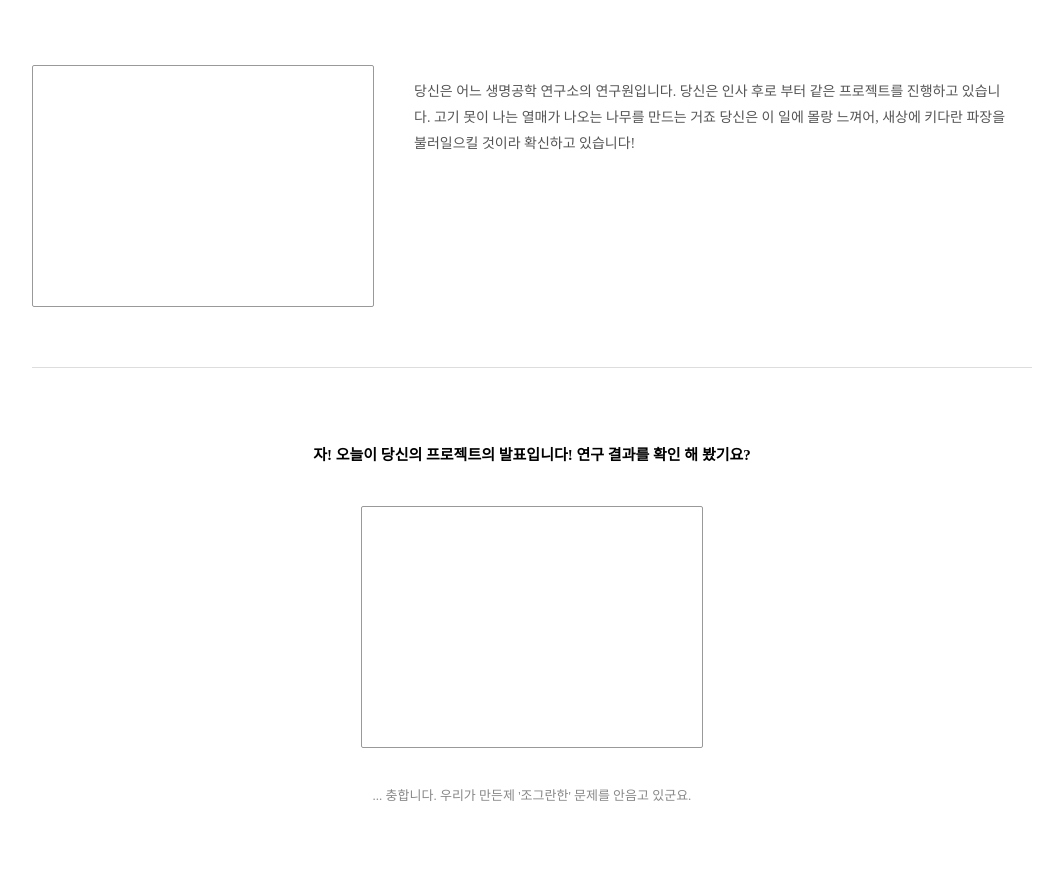
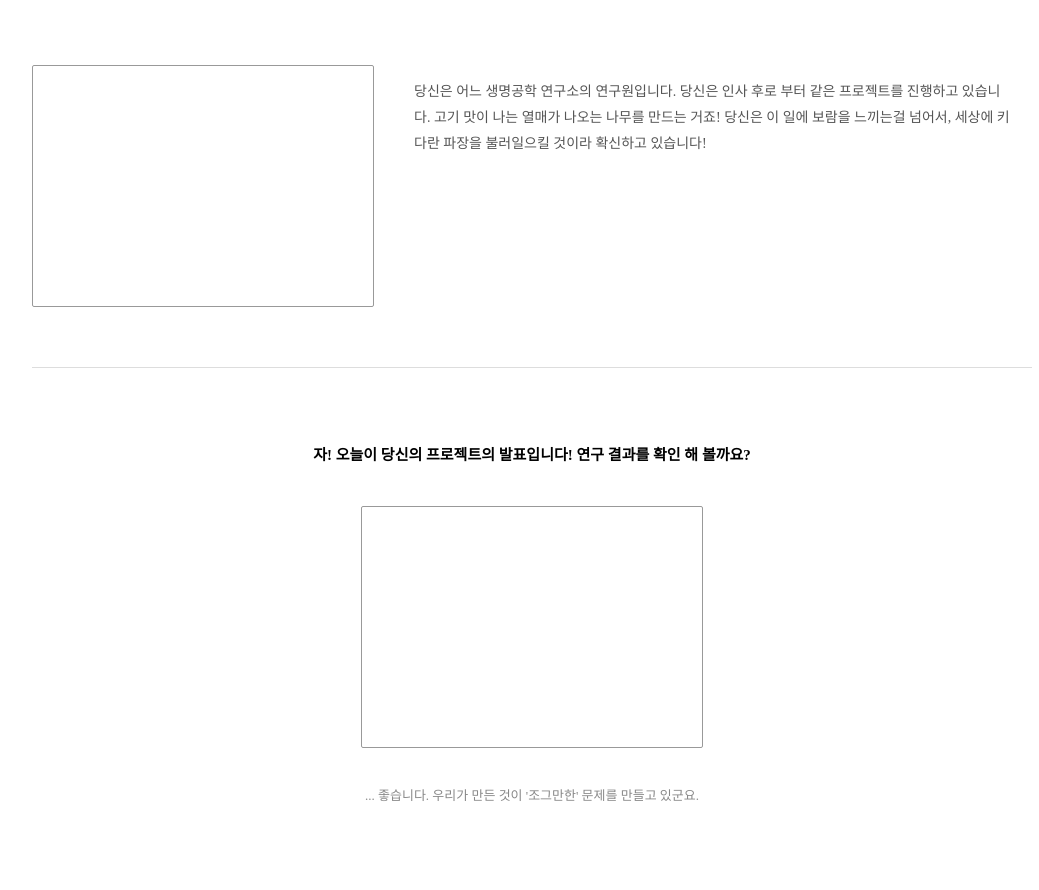
Before and after one commit to crymanmanman2-cell/bloodpunk_project, a Jekyll site: the page built from 설정상세.html, in a window 1280 px wide. Shown: the part 480-1370 px from the top of the page, without its empty margins (108-1147 px from the left). Built offline with Jekyll 4.4.1, drawn with Linux system fonts in a browser that asks for light colours.

Commit message:
Update 설정상세.html

```diff
--- a/설정상세.html
+++ b/설정상세.html
@@ -27,7 +27,7 @@ title: 프로젝트: 미트 -플랜트
     <div class="detail-section-1">
       <div class="detail-image-left"></div>
       <div class="detail-text-right">
-        <p>당신은 어느 생명공학 연구소의 연구원입니다. 당신은 인사 후로 부터 같은 프로젝트를 진행하고 있습니다. 고기 못이 나는 열매가 나오는 나무를 만드는 거죠 당신은 이 일에 몰랑 느껴어, 새상에 키다란 파장을 불러일으킬 것이라 확신하고 있습니다!</p>
+        <p>당신은 어느 생명공학 연구소의 연구원입니다. 당신은 인사 후로 부터 같은 프로젝트를 진행하고 있습니다. 고기 맛이 나는 열매가 나오는 나무를 만드는 거죠! 당신은 이 일에 보람을 느끼는걸 넘어서, 세상에 키다란 파장을 불러일으킬 것이라 확신하고 있습니다!</p>
       </div>
     </div>
 
@@ -36,11 +36,11 @@ title: 프로젝트: 미트 -플랜트
 
     <!-- 섹션 2: 질문 + 이미지 + 텍스트 -->
     <div class="detail-section-2">
-      <p class="detail-question">자! 오늘이 당신의 프로젝트의 발표입니다! 연구 결과를 확인 해 봤기요?</p>
+      <p class="detail-question">자! 오늘이 당신의 프로젝트의 발표입니다! 연구 결과를 확인 해 볼까요?</p>
 
       <div class="detail-image-center"></div>
 
-      <p class="detail-conclusion">... 충합니다. 우리가 만든제 '조그란한' 문제를 안음고 있군요.</p>
+      <p class="detail-conclusion">... 좋습니다. 우리가 만든 것이 '조그만한' 문제를 만들고 있군요.</p>
     </div>
 
   </div>
```
